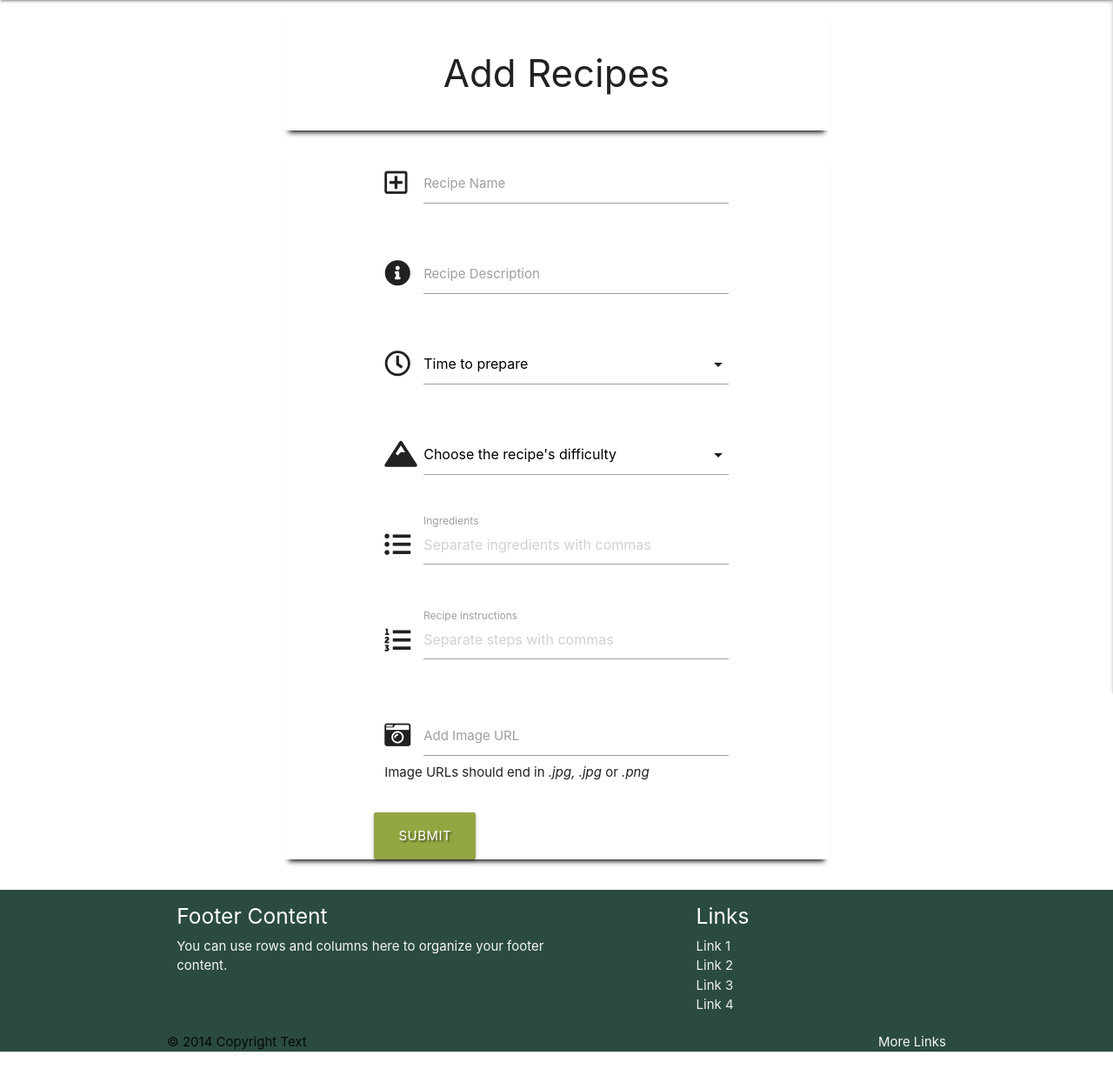
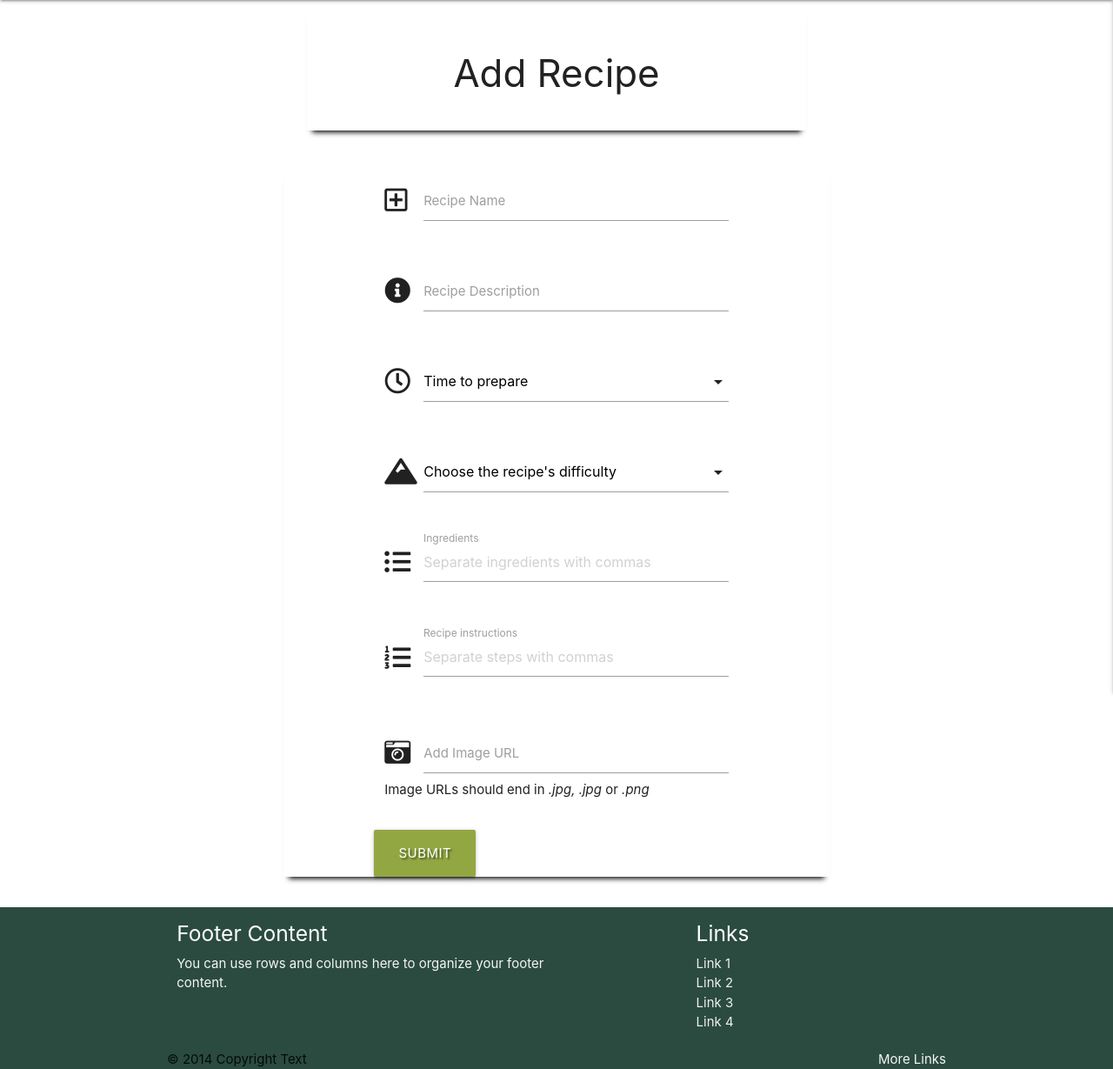
Before and after one commit to Craig-Ryan/get-fed-MS3, a Flask app: template templates/add_recipe.html in a window 1280 px wide. Shown: the part 64-1293 px from the top of the page at 87% size. Run offline with Flask 2, Linux system fonts and the light colour scheme; the template is opened without the code that fills it, so the values that code supplies are empty; some libraries are stand-ins or nearby versions.

```diff
--- a/templates/add_recipe.html
+++ b/templates/add_recipe.html
@@ -1,10 +1,18 @@
 {% extends "base.html" %}
 {% block content %}
-  <div class="container">
-    <div class="card-panel">
-      <h3 class="header-text center-align">Add Recipes</h3>
+
+    <div class="row">
+      <div class="col s12 m8 offset-m2">
+        <div class="card-panel">
+          <!-- find out how to add all recipes added by that user -->
+          <h3 class="center-align header-text">
+            Add Recipe
+          </h3>
+        </div>
+      </div>
     </div>
 
+    <div class="container">
       <div class="row">
         <form class="col s12 card-panel" method="POST" action="{{url_for('add_recipe') }}">
           <!-- Name -->
```
Also changed, not shown: templates/index.html (+10 -1 lines).
